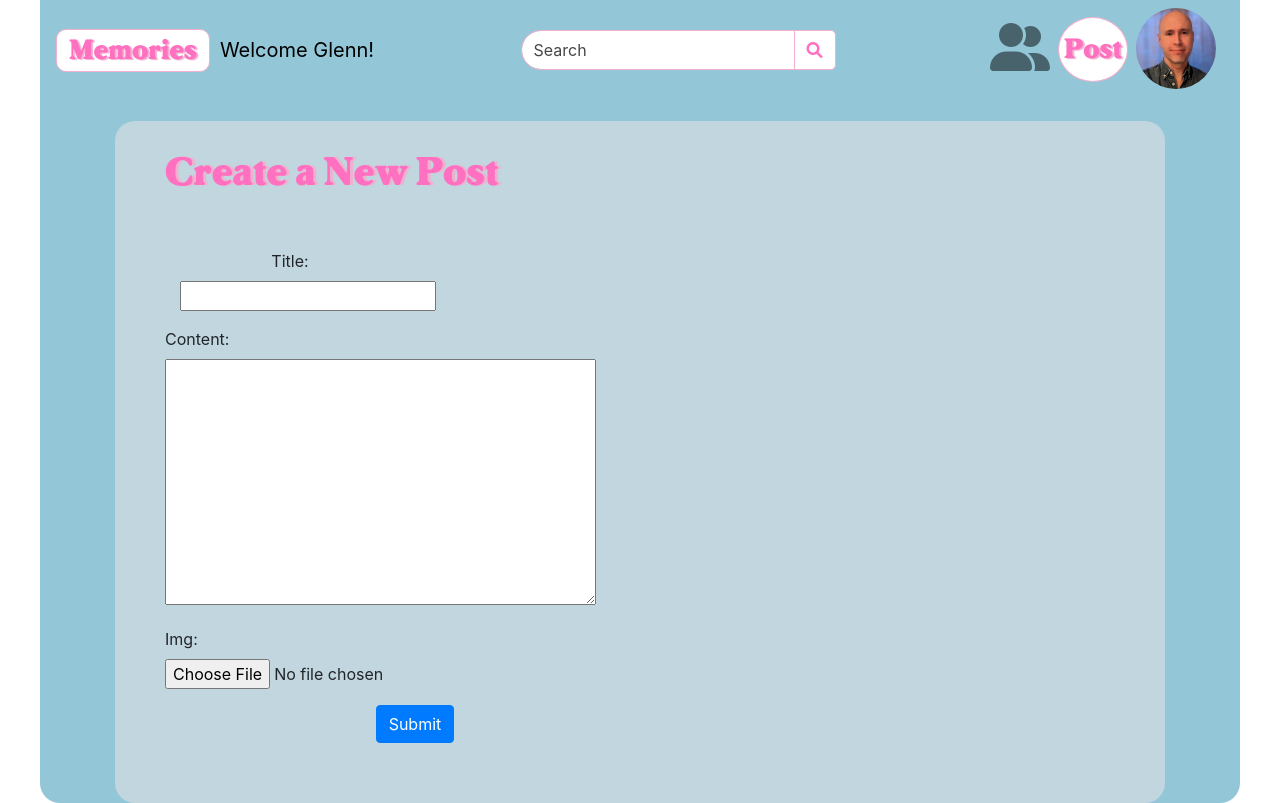
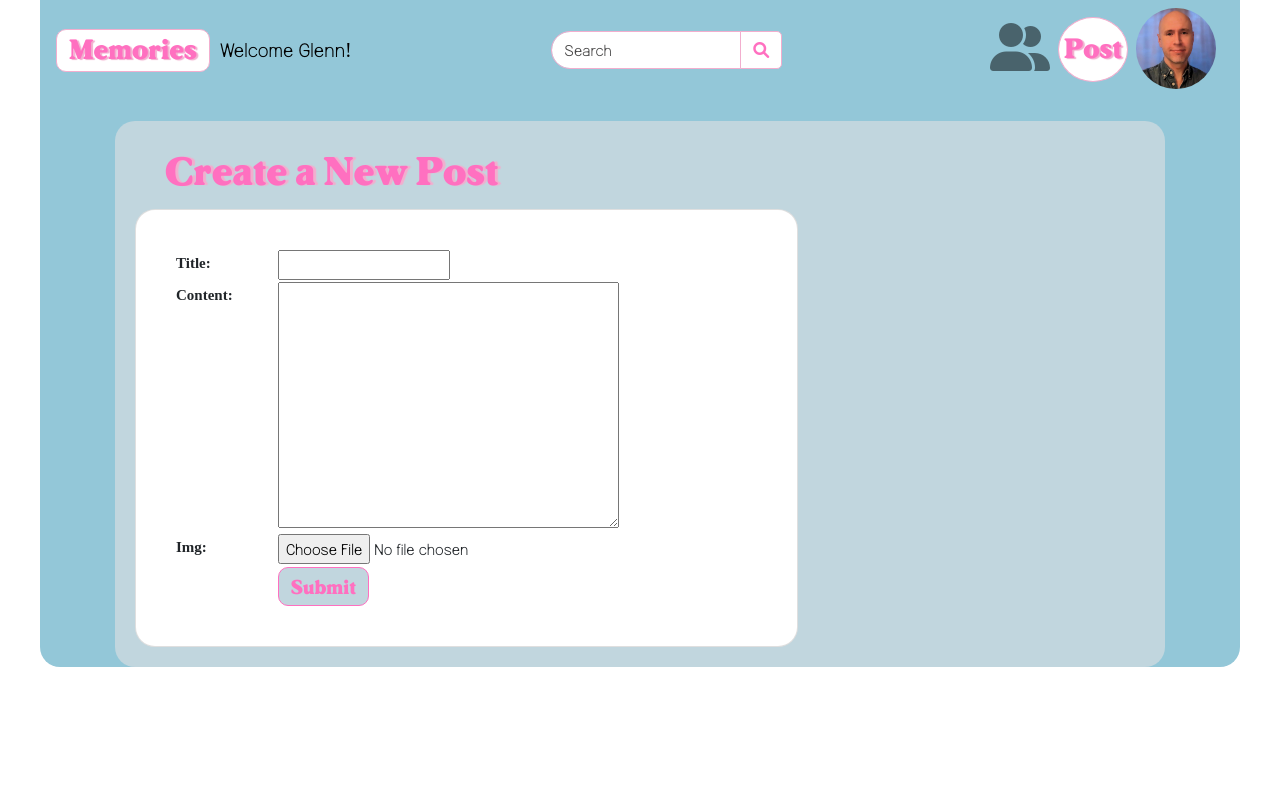
Before and after one commit to GlennJohansson85/blog, a Django app: page /create/ in a window 1280 px wide. After the commit the page ends 667 px from the top, so only its background shows below. Run offline with Django 5.2, Linux system fonts and the light colour scheme; a user stored in the database is signed in.

Commit message:
Fixed/styled edit_profile, create_post_, post_detail templates. Fixed the comment section so name now is visible.

```diff
--- a/static/css/base.css
+++ b/static/css/base.css
@@ -11,149 +11,137 @@
 ¨¨¨¨¨¨¨¨¨¨¨¨¨¨¨¨¨¨¨¨¨¨¨*/
 
 
-/*                                                                BASE
+
+
+/*                                                       ALL TEMPLATES
 **********************************************************************/
-/*                                                FONT FAMILY
+/*                                                   SETTINGS
 =============================================================*/
+@font-face { /*     Headers - Salisbury Bold */
+    font-family:    'SalisburyBold-PVZXr';
+    src:            url('/static/font/SalisburyBold-PVZXr.ttf') format('TrueType');
+}
 
-@font-face {
-    font-family: 'SociollaRegular-5yayL';
-    src: url('/static/font/SociollaRegular-5yayL.ttf') format('TrueType');
+h1,h2,h3,h4,h5,h6 {
+    font-family:    'SalisburyBold-PVZXr'!important;
 }
 
 
-@font-face {
-    font-family: 'SalisburyBold-PVZXr';
-    src: url('/static/font/SalisburyBold-PVZXr.ttf') format('TrueType');
+@font-face { /*     Body - RaftworkDemo Regular */
+    font-family:    'RaftworkDemoRegular-9MoB5';
+    src:            url('/static/font/RaftworkDemoRegular-9MoB5.otf') format('OpenType');
+}
+
+body {
+    font-family:    'RaftworkDemoRegular-9MoB5';
 }
 
 
+/*                                LAYOUT / BACKGROUND
+----------------------------------------------------*/
 html {
-    max-width: 1200px!important;
-    margin: 0 auto;
+    max-width:                  1200px;
+    margin:                     0 auto;
+}
+
+.background-blue { /*           Navbar + Body Third Background Color */
+    margin:                     0 auto;
+    padding-top:                20px;
+    border-bottom-left-radius:  20px;
+    border-bottom-right-radius: 20px;
+    background-color:         #93C7D8;
 
 }
 
-.background-blue {
-    padding-top: 20px;
-    background-color: #93c7d8;
-    margin: 0 auto;
-    border-bottom-left-radius: 20px;
-    border-bottom-right-radius: 20px;
 
-}
-
-.background-lightblue {
-    max-width: 1050px;
-    margin: 0 auto;
-    padding: 20px;
-    background-color: #c1d6de;
-    border-radius: 20px;
-}
-
-.background-white {
-    max-width: 1000px;
-    margin: 0 auto;
-    padding: 20px;
-    border-radius: 20px;
-
-}
-
-h1,h2,h3,h4,h5,h6 {font-family: 'SalisburyBold-PVZXr';}
-
-h1 { /* postwall  */
-    margin-top: 10px;
-    margin-bottom: 10px;
-    margin-left: 30px;
-    color: #FF70C0;
-    text-shadow: 3px 0px 1px  #f2aece;
+.background-lightblue { /*      Body Second Background Color */
+    max-width:                  1050px;
+    margin:                     0 auto;
+    padding:                    20px;
+    border-radius:              20px;
+    background-color:         #C1D6DE;
 }
 
 
-h2 { /* post title */
-    margin-top: -10px;
-    margin-left: 10px;
-
+.background-white { /*          Body First Background Color */
+    max-width:                  1000px;
+    margin:                     0 auto;
+    padding:                    20px;
+    border-radius:              20px;
+    backgroud-color:          #FFF;
 }
 
-h3 { /* Brand Btn  */
-    margin-bottom: -5px;
+/*                                            HEADER
+----------------------------------------------------*/
 
+h1 { /*             Page Title */
+    margin-top:     10px;
+    margin-bottom:  10px;
+    margin-left:    30px;
+    color:        #FF70C0;
+    text-shadow:    3px 0px 1px#f2aece;
 }
 
-h4 { /* Comments title */
-
+h2 { /*             Sub Page + Post Title */
+    margin-top:     -10px;
+    margin-left:    10px;
 }
 
-h5 { /* Comment Btn  */
-    margin-top: 3px;
-    margin-bottom: -2px;
-
-
+h3 { /*             Not Used????????????????? */
+    margin-bottom:  -5px;
 }
 
-h6 {
+h4 { /*             Post Comments Title */
+}
 
+h5 { /*             Buttons */
+    margin-top:     3px;
+    margin-bottom:  -2px;
 }
+
 
 /*                                                           HOME.HTML
 **********************************************************************/
-/*                                                  POST WALL
+/*                                                   POST WALL
 =============================================================*/
-/*                                    POST-CONTAINER
-----------------------------------------------------*/
-
-/*                                         POST-CARD
-----------------------------------------------------*/
 .post-card {
-    max-width: 900px;
-    margin: 0 auto;
-    padding: 50px;
-    border-radius: 20px;
-    margin-bottom: 20px;
+    max-width:          900px;
+    margin:             0 auto;
+    padding:            50px;
+    border-radius:      20px;
+    margin-bottom:      20px;
     background-color: #fff;
 }
-/*                                         POST-TITLE
-----------------------------------------------------*/
 
-/*                                          POST-IMG
-----------------------------------------------------*/
-/*              Post align img center
-¨¨¨¨¨¨¨¨¨¨¨¨¨¨¨¨¨¨¨¨¨¨¨¨¨¨¨¨¨¨¨¨¨¨¨¨*/
 .post-img-container {
-    text-align: center;
-    padding: 20px;
-}
-/*          Post img rounded corners
-¨¨¨¨¨¨¨¨¨¨¨¨¨¨¨¨¨¨¨¨¨¨¨¨¨¨¨¨¨¨¨¨¨¨¨¨*/
-.post-img {
-    max-width: 100%;
-    height: auto;
-    border-radius: 20px;
-}
-/*                            POST CONTENT + COMMENTS
-----------------------------------------------------*/
-/*             Post content settings
-¨¨¨¨¨¨¨¨¨¨¨¨¨¨¨¨¨¨¨¨¨¨¨¨¨¨¨¨¨¨¨¨¨¨¨¨*/
-.post-content {
-    font-size: 16px;
-    line-height: 1.5;
-    color: #666;
-    margin-bottom: 10px;
+    text-align:         center;
+    padding:            20px;
 }
 
-/*         Post username + timestamp
-¨¨¨¨¨¨¨¨¨¨¨¨¨¨¨¨¨¨¨¨¨¨¨¨¨¨¨¨¨¨¨¨¨¨¨¨*/
-.post-meta {
-    font-style: italic;
-    color: #999;
+.post-img {
+    max-width:          100%;
+    height:             auto;
+    border-radius:      20px;
 }
-/*                    Comment button
-¨¨¨¨¨¨¨¨¨¨¨¨¨¨¨¨¨¨¨¨¨¨¨¨¨¨¨¨¨¨¨¨¨¨¨¨*/
 
+/*                                      POST CONTENT
+----------------------------------------------------*/
+.post-content {
+    margin-bottom:  10px;
+    font-size:      16px;
+    line-height:    1.5;
+    color:        #666;
+}
+
+.post-meta { /*     Post Stamp */
+    font-style:     italic;
+    color:        #999;
+}
+
+/*                                           COMMENT
+----------------------------------------------------*/
 .comment-btn {
-    padding-bottom: -20px;
-
+    padding-bottom:     -20px;
     border-radius:      10px;
     margin-right:       10px;
     color:            #FF70C0;
@@ -168,9 +156,6 @@ h6 {
     border-color:     #FF70C0;
 }
 
-
-
-/* Message displayed when there are no posts */
 .no-posts-message {
     font-size: 18px;
     color: #666;
@@ -178,23 +163,65 @@ h6 {
     margin-top: 20px;
 }
 
+/*                                                    CREATE_POST.HTML
+**********************************************************************/
+
+.create-post-card {
+    border-radius: 20px;
+    padding: 20px;
+}
+
+.col-md-2 label {
+    font-family: 'SociollaRegular-5yayL';
+    font-size:  15px;
+    font-weight: bold;
+}
 
 
-/*                                        RESPONSIVE SETTINGS
-============================================================*/
-/*                                            NAVBAR
-----------------------------------------------------*/
-/*                     Large Screens
-¨¨¨¨¨¨¨¨¨¨¨¨¨¨¨¨¨¨¨¨¨¨¨¨¨¨¨¨¨¨¨¨¨¨¨¨*/
-@media (min-width: 992px) {
-    .search {
-      width: ;
-    }
-  }
-  /*                     Small Screens
-  ¨¨¨¨¨¨¨¨¨¨¨¨¨¨¨¨¨¨¨¨¨¨¨¨¨¨¨¨¨¨¨¨¨¨¨¨*/
-  @media (max-width: 576px) {
-    .search {
-      width: 100%;
-    }
-  }
+
+.create-post-submit{
+    padding-bottom: -20px;
+    border-radius:      10px;
+    margin-right:       10px;
+    color:            #FF70C0;
+    border-color:     #FF70C0;
+    background-color: #c1d6de;
+
+}
+
+.create-post-submit:hover {
+    color:            #FFF;
+    background-color: #F2AECE;
+    border-color:     #FF70C0;
+}
+
+/*                                                    POST_DETAIL.HTML
+**********************************************************************/
+.post_detail-img {
+    margin: auto;
+}
+
+.create-post-submit{
+    padding-bottom: -20px;
+    border-radius:      10px;
+    margin-right:       10px;
+    color:            #FF70C0;
+    border-color:     #FF70C0;
+    background-color: #c1d6de;
+
+}
+
+.create-post-submit:hover {
+    color:            #FFF;
+    background-color: #F2AECE;
+    border-color:     #FF70C0;
+}
+
+
+form p textarea {
+    width: 100%;
+    padding: 8px;
+    margin-bottom: 10px;
+    border: 1px solid #ccc;
+    border-radius: 4px;
+}
--- a/static/css/navbar.css
+++ b/static/css/navbar.css
@@ -21,17 +21,40 @@
 /*                                               SEARCH-FIELD
 =============================================================*/
 .search-input {
-  height:             40px;
-  border-radius:      20px;
-  font-size:          1rem;
-  color:            #484747;
+  border-radius: 20px;
+  color: #484747;
   background-color: #FFF;
-  border:             1px solid #F2AECE;
+  border: 1px solid #F2AECE;
 }
 
 .search-input::placeholder {
-  color:            #484747;
+  color: #484747;
 }
+
+
+/*                                RESPONSIVE SETTINGS
+----------------------------------------------------*/
+ @media (min-width: 992px) {
+  .search {
+      max-width: 200%; /* Slightly larger max-width for large screens */
+  }
+}
+
+
+/* Small Screens */
+@media (max-width: 576px) {
+  .search {
+    max-width: 100%; / /* Full width on small screens */
+  }
+}
+
+/* Medium Devices (iPads, tablets) */
+@media (min-width: 768px) {
+  .search {
+    max-width: 100%; /* Adjusted width for iPads and tablets */
+  }
+}
+
 
 /*                                                    BUTTONS
 =============================================================*/
--- a/templates/create_post.html
+++ b/templates/create_post.html
@@ -1,37 +1,46 @@
+<!-- templates/create_post.html -->
 {% extends 'base.html' %}
 {% load static %}
 
 {% block content %}
     <div class="background-blue">
         <div class="background-lightblue">
-
             <h1>Create a New Post</h1>
-          <div class="post-container">
-            <div class="background-white">
-              <div class="card-body">
             <div class="row">
+                <div class="col-md-8">
+                    <div class="card create-post-card">
+                        <div class="card-body create-post-body">
                             <form method="post" enctype="multipart/form-data">
                                 {% csrf_token %}
-                      <div class="text-center">
-                        <div class="form-group col-md-6">
+                                <div class="row">
+                                  <div class="col-md-2">
                                     {{ form.title.label_tag }}
+                                  </div>
+                                  <div class="col-md-2">
                                     {{ form.title }}
                                   </div>
                                 </div>
-                      <div class="form-row">
-                        <div class="form-group col-md-6">
+                                <div class="row">
+                                  <div class="col-md-2">
                                     {{ form.content.label_tag }}
+                                  </div>
+                                  <div class="col-md-2">
                                     {{ form.content }}
                                   </div>
                                 </div>
-                      <div class="form-row">
-                        <div class="form-group col-md-6">
+                                <div class="row">
+                                  <div class="col-md-2">
                                     {{ form.img.label_tag }}
+                                  </div>
+                                  <div class="col-md-2">
                                     {{ form.img }}
                                   </div>
                                 </div>
-                      <div class="text-center">
-                        <button type="submit" class="btn btn-primary">Submit</button>
+                                <div class="row">
+                                  <div class="col-md-2">
+                                  </div>
+                                  <div class="col-md-1">
+                                    <button type="submit" class="btn btn-success create-post-submit"><h5>Submit</h5></button>
                                 </div>
                             </form>
                         </div>
@@ -40,5 +49,13 @@
             </div>
         </div>
     </div>
+{% endblock %}
+
+<div class="row">
+  <div class="col-md-3">
+      <label>First Name:</label>
   </div>
-{% endblock %}
+  <div class="col-md-2">
+      {{ user_form.first_name }}
+  </div>
+</div>
--- a/templates/includes/navbar.html
+++ b/templates/includes/navbar.html
@@ -21,13 +21,12 @@
     <button class="navbar-toggler" type="button" data-toggle="collapse" data-target="#navbarSupportedContent" aria-controls="navbarSupportedContent" aria-expanded="false" aria-label="Toggle navigation">
       <span class="navbar-toggler-icon"></span>
     </button>
+    <!-- Left-aligned empty list to push content to the right -->
+    <div class="collapse navbar-collapse" id="navbarSupportedContent">
 
-    <div class="collapse navbar-collapse" id="navbarSupportedContent">
-      <!-- Left-aligned empty list to push content to the right -->
       <ul class="navbar-nav mr-auto"></ul>
-
       <!-- Centered search form -->
-      <div class="mx-auto">
+        <div class="mx auto">
           <form action="#" class="search" method="GET">
             <div class="input-group">
               <input type="text" class="form-control search-input" placeholder="Search" name="keyword">
@@ -39,8 +38,6 @@
             </div>
           </form>
         </div>
-
-
 
       <!-- Right-aligned dropdowns -->
       <ul class="navbar-nav ml-auto">
```
Also changed, not shown: templates/home.html (+9 -2 lines), templates/post_detail.html (+33 -20 lines), db.sqlite3, media/img/posts/20150317_221854_yaGERZt.jpg (added), static/font/RaftworkDemoRegular-9MoB5.otf (added). Lines whose indentation alone changed are shown as unchanged.
